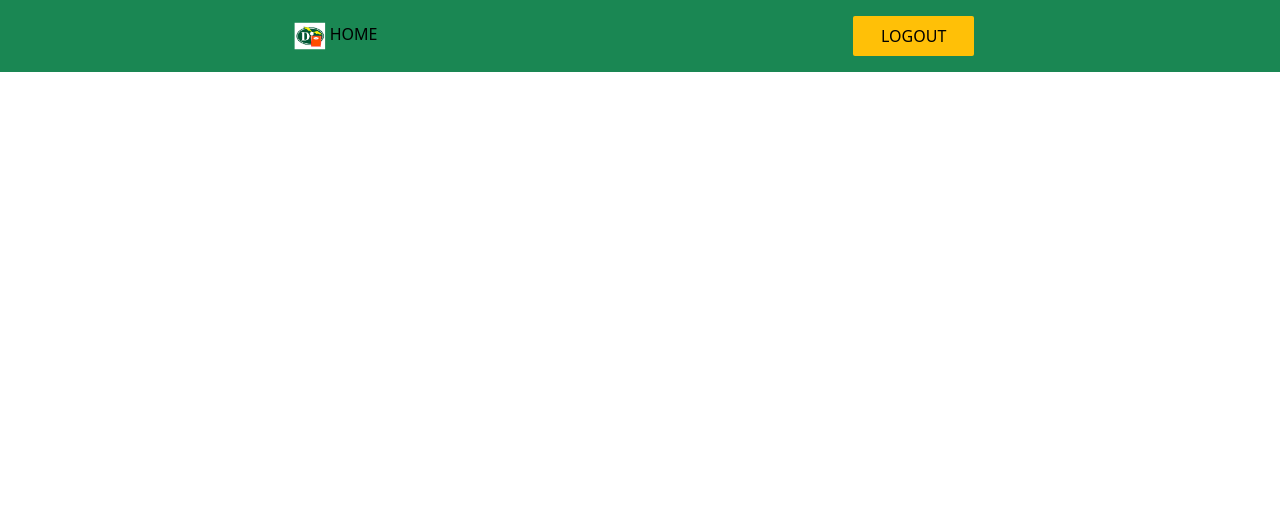
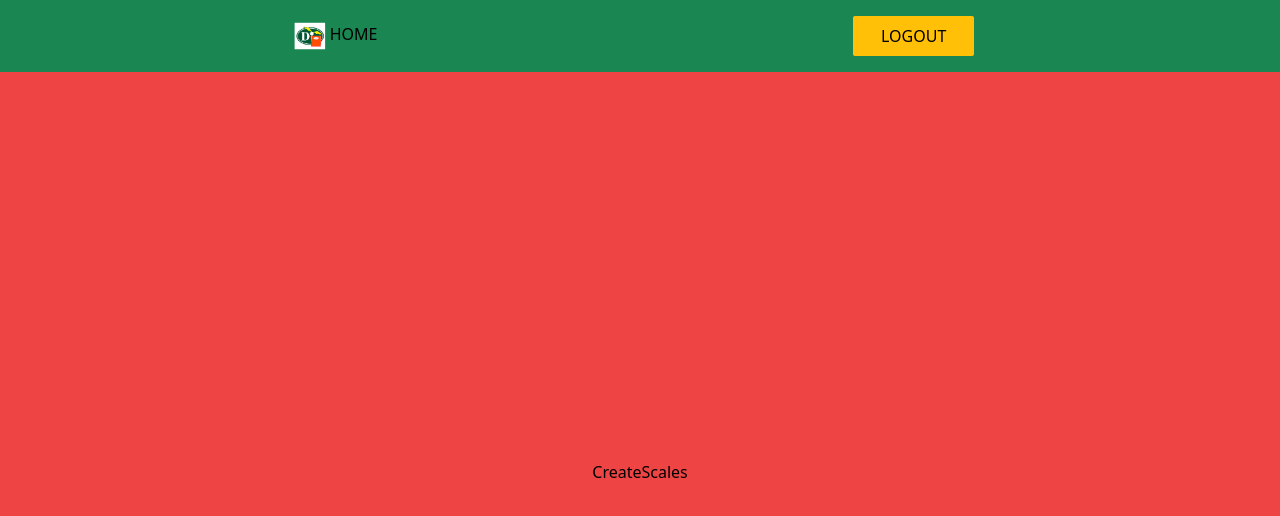
Before and after one commit to LL08-MathematicalModelling-dowell/100035-DowellScale-Function, a React (Vite) app: page /create-scales in a window 1280 px wide. Before the commit this address had no page. Shown: the top 516 px of the page. Built offline with nearby package versions, Linux system fonts and the light colour scheme.

Commit message:
franklin_frontend

```diff
--- a/src/App.jsx
+++ b/src/App.jsx
@@ -10,7 +10,7 @@ import SingleScaleResponse from './pages/SingleScaleResponse';
 import CreateResponse from './pages/CreateResponse';
 import SingleScaleSettings from './pages/SingleScaleSettings';
 import UpdateScaleSettings from './pages/UpdateScaleSettings';
-import { Scales, ScalesDetail } from './pages/scales';
+import { Scales, ScalesDetail, ScalesSettings, CreateScales } from './pages/scales';
 
 function App() {
   return (
@@ -23,6 +23,8 @@ function App() {
             <Route path="/" element={<Home />} />
             <Route path="/all-scales" element={<Scales />} />
             <Route path="/all-scales/:slug" element={<ScalesDetail />} />
+            <Route path="/scales-settings/:slug" element={<ScalesSettings />} />
+            <Route path="/create-scales" element={<CreateScales />} />
             <Route path="/create-scale-settings" element={<CreateSettings />} />
             <Route path="/create-scale-response" element={<CreateResponse />} />
             <Route
--- /dev/null
+++ b/src/pages/scales/CreateScales.jsx
@@ -0,0 +1,11 @@
+import React from "react";
+
+const CreateScales = ()=>{
+    return(
+        <div className="h-screen flex flex-col items-center justify-center bg-red-500">
+            <h1>CreateScales</h1>
+        </div>
+    )
+}
+
+export default CreateScales;
--- a/src/pages/scales/ScalesDetail.jsx
+++ b/src/pages/scales/ScalesDetail.jsx
@@ -32,9 +32,9 @@ const ScalesDetail = () => {
                     <MdManageHistory className='text-primary'/>
                     </span> Scale History
                 </h2>
-                {scaleData && scaleData.map((scale)=>(
+                {scaleData && scaleData.map((scale, index)=>(
                     <>
-                        <Button width={'full'}>{scale?.settings?.scalename || scale?.settings?.scale_name}</Button>
+                        <Button width={'full'} onClick={()=>navigateTo(`/scales-settings/${scale?.settings.scale_name || scale?.settings?.scalename}`)} key={index}>{scale?.settings?.scalename || scale?.settings?.scale_name}</Button>
                     </>
                 ))}
             </div>
@@ -52,7 +52,7 @@ const ScalesDetail = () => {
             </div>
         </div>
         <div className='w-full lg:w-8/12 flex items-center justify-end my-4'>
-            <Button primary width={3/12}>create new scale</Button>
+            <Button primary width={3/12} onClick={()=>navigateTo('/create-scales')}>create new scale</Button>
         </div>
     </div>
   )
--- /dev/null
+++ b/src/pages/scales/ScalesSettings.jsx
@@ -0,0 +1,13 @@
+import React from "react";
+import { useParams } from "react-router-dom";
+
+const ScalesSettings = ()=>{
+    const { slug } = useParams();
+    return(
+        <>
+            <h1>{slug}</h1>
+        </>
+    )
+}
+
+export default ScalesSettings;
--- a/src/pages/scales/index.js
+++ b/src/pages/scales/index.js
@@ -1,3 +1,5 @@
 
 export { default as Scales } from './Scales';
 export { default as ScalesDetail } from './ScalesDetail';
+export { default as ScalesSettings } from './ScalesSettings';
+export { default as CreateScales } from './CreateScales';
```
